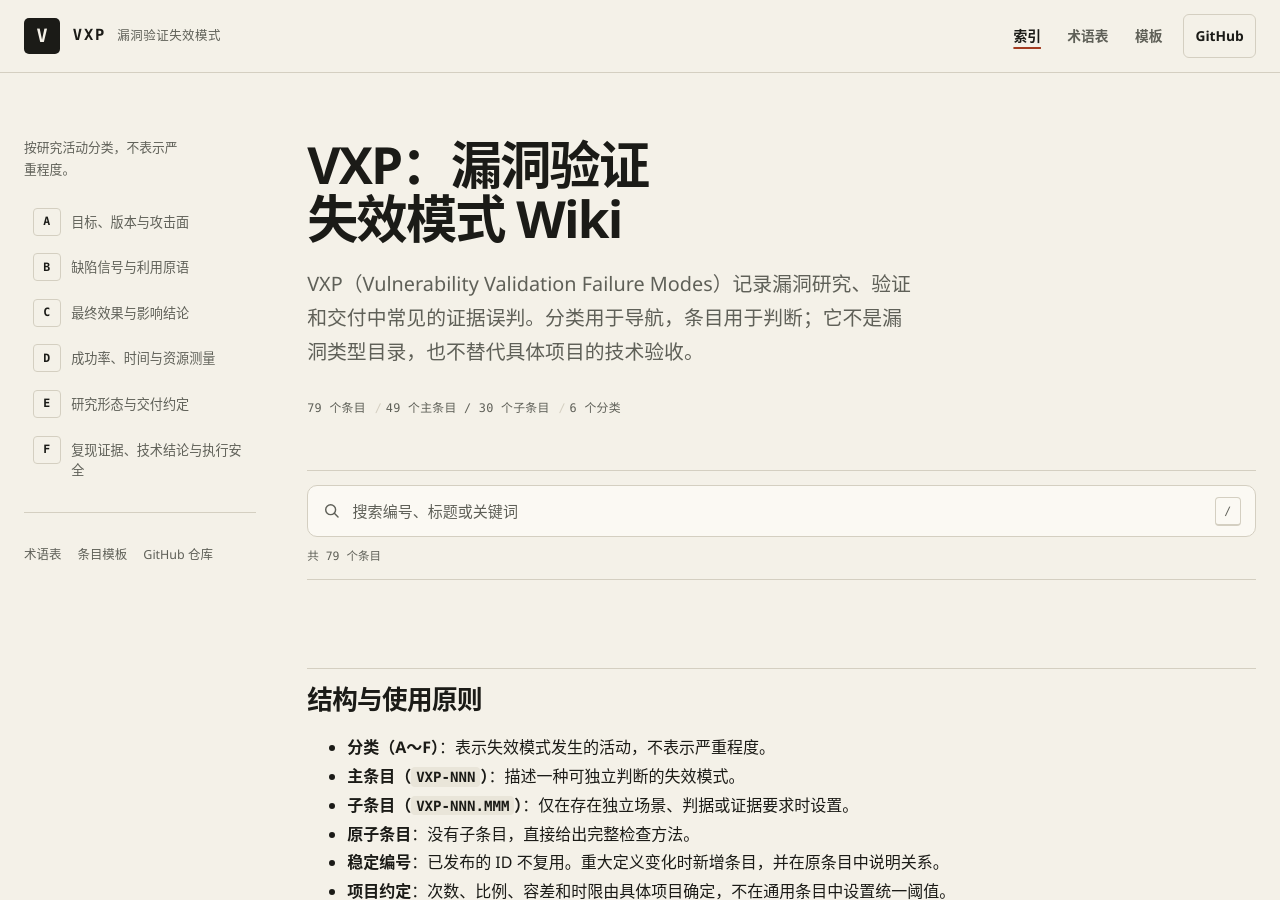
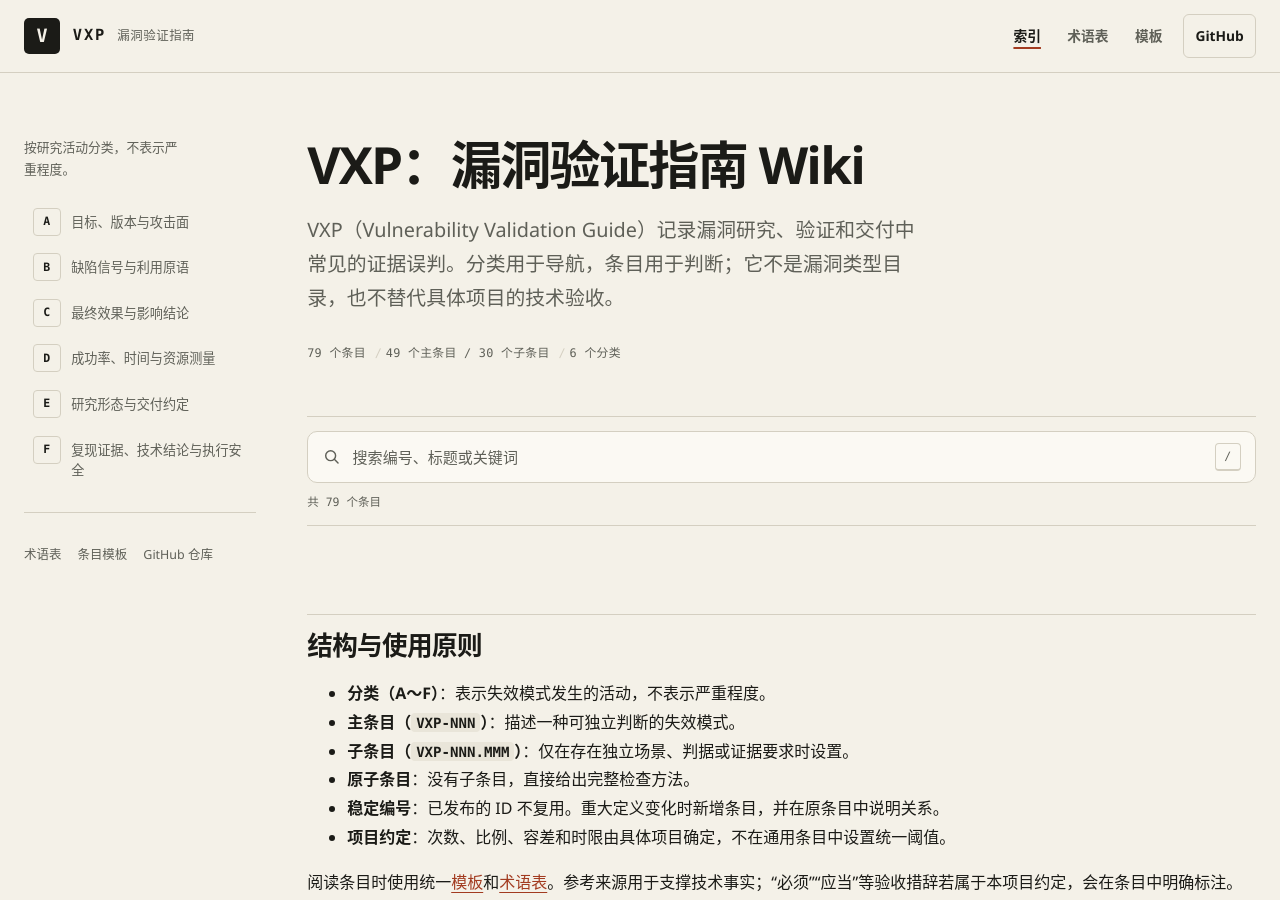
Before and after one commit to atoz-project/vxp, a Jekyll site: the page built from README.md, in a window 1280 px wide and 900 px high. Built offline with Jekyll 4.4.1, drawn with Linux system fonts in a browser that asks for light colours; some of the changed text lies outside the part shown.

Commit message:
docs: adopt 漏洞验证指南 as the wiki name
- 展示名称改为“漏洞验证指南 / Vulnerability Validation Guide”
- 移除“失效模式”展示称谓，保留 VXP 品牌与全部条目编号

```diff
--- a/README.md
+++ b/README.md
@@ -1,13 +1,13 @@
 ---
 layout: default
-title: 漏洞验证失效模式 Wiki
-description: VXP（Vulnerability Validation Failure Modes）记录漏洞研究、验证和交付中常见的证据误判。
+title: 漏洞验证指南 Wiki
+description: VXP（Vulnerability Validation Guide）记录漏洞研究、验证和交付中常见的证据误判。
 permalink: /
 ---
 
-# VXP：漏洞验证失效模式 Wiki
+# VXP：漏洞验证指南 Wiki
 
-VXP（Vulnerability Validation Failure Modes）记录漏洞研究、验证和交付中常见的证据误判。分类用于导航，条目用于判断；它不是漏洞类型目录，也不替代具体项目的技术验收。
+VXP（Vulnerability Validation Guide）记录漏洞研究、验证和交付中常见的证据误判。分类用于导航，条目用于判断；它不是漏洞类型目录，也不替代具体项目的技术验收。
 
 <p class="catalog-summary"><span>79 个条目</span><span>49 个主条目 / 30 个子条目</span><span>6 个分类</span></p>
 
--- a/_config.yml
+++ b/_config.yml
@@ -1,5 +1,5 @@
 title: VXP
-description: Vulnerability Validation Failure Modes — 漏洞验证失效模式 Wiki
+description: Vulnerability Validation Guide — 漏洞验证指南 Wiki
 lang: zh-CN
 url: "https://atoz-project.github.io"
 baseurl: "/vxp"
--- a/_layouts/default.html
+++ b/_layouts/default.html
@@ -19,7 +19,7 @@
         <span class="brand-mark" aria-hidden="true">V</span>
         <span class="brand-text">
           <strong>VXP</strong>
-          <span>漏洞验证失效模式</span>
+          <span>漏洞验证指南</span>
         </span>
       </a>
 
@@ -75,7 +75,7 @@
 
   <footer class="site-footer">
     <div class="footer-inner">
-      <p><strong>VXP</strong><span>Vulnerability Validation Failure Modes</span></p>
+      <p><strong>VXP</strong><span>Vulnerability Validation Guide</span></p>
       <p>
         <a href="https://github.com/{{ site.repository }}" target="_blank" rel="noopener noreferrer">GitHub</a>
         <span aria-hidden="true">/</span>
```
Also changed, not shown: GLOSSARY.md (+1 -1 lines).
